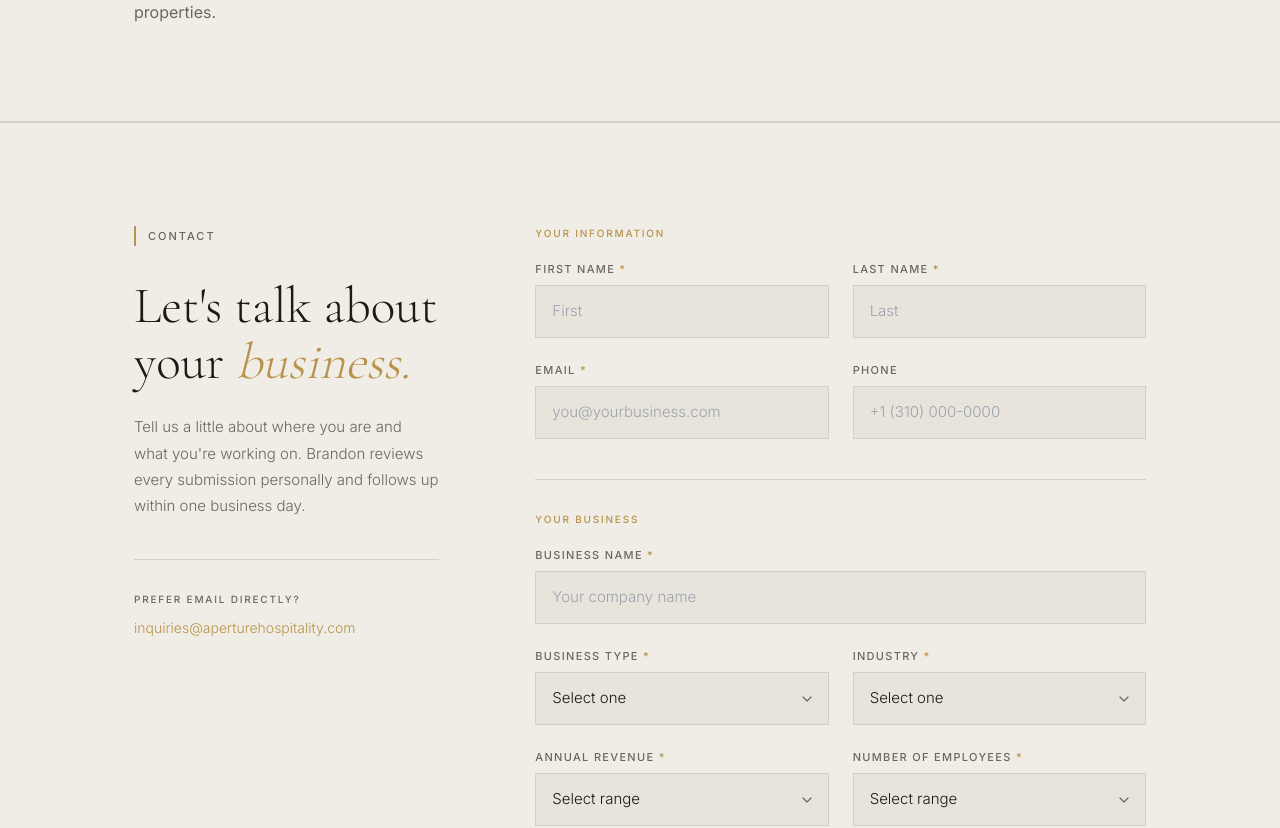
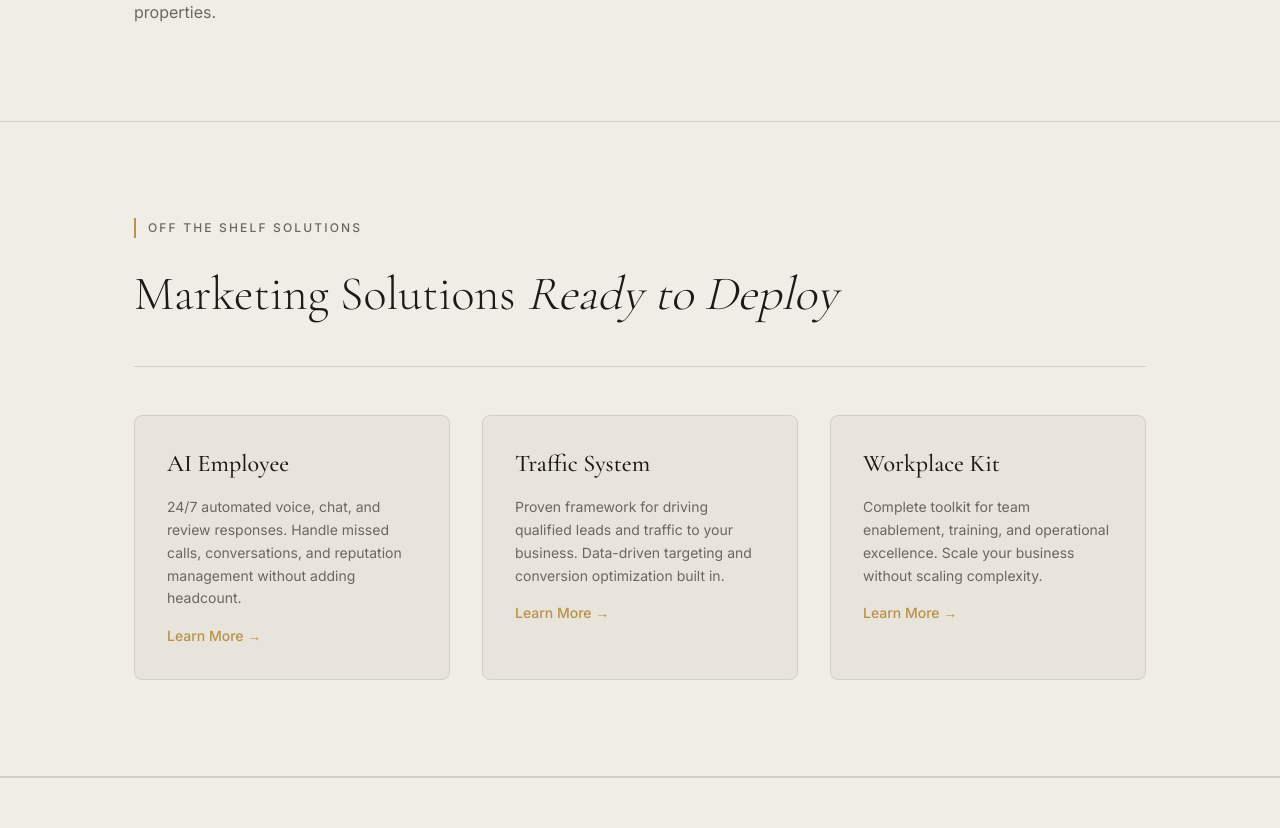
Before and after one commit to letsnavigatebmw/aperture-hospitality, a Next.js app: page / in a window 1280 px wide. Shown: the part 3820-4648 px from the top of the page. Built offline with nearby package versions, Linux system fonts and the light colour scheme.

Commit message:
Add 'Off the Shelf Solutions' section to homepage with 3 solution cards

```diff
--- a/app/page.tsx
+++ b/app/page.tsx
@@ -272,6 +272,55 @@ export default function Home() {
         </div>
       </div>
 
+      {/* OFF THE SHELF SOLUTIONS */}
+      <section className="border-b border-rule">
+        <div className="container-max py-16 md:py-24">
+          <div className="mb-12">
+            <div className="section-label">Off The Shelf Solutions</div>
+            <h2 className="font-display text-4xl md:text-5xl font-light mb-6 text-ink">
+              Marketing Solutions <em className="italic">Ready to Deploy</em>
+            </h2>
+          </div>
+
+          <div className="w-full h-px bg-rule mb-12" />
+
+          <div className="grid md:grid-cols-3 gap-8">
+            {/* Solution 1: AI Employee */}
+            <div className="space-y-4 p-8 border border-rule rounded-lg bg-parchment-dark hover:border-brass transition-all">
+              <h3 className="font-display text-2xl font-medium text-ink">AI Employee</h3>
+              <p className="text-sm text-muted leading-relaxed">
+                24/7 automated voice, chat, and review responses. Handle missed calls, conversations, and reputation management without adding headcount.
+              </p>
+              <a href="/ai-solutions" className="text-brass font-medium text-sm hover:text-brass-dim transition-colors inline-block">
+                Learn More →
+              </a>
+            </div>
+
+            {/* Solution 2: Traffic System */}
+            <div className="space-y-4 p-8 border border-rule rounded-lg bg-parchment-dark hover:border-brass transition-all">
+              <h3 className="font-display text-2xl font-medium text-ink">Traffic System</h3>
+              <p className="text-sm text-muted leading-relaxed">
+                Proven framework for driving qualified leads and traffic to your business. Data-driven targeting and conversion optimization built in.
+              </p>
+              <a href="/data-intelligence" className="text-brass font-medium text-sm hover:text-brass-dim transition-colors inline-block">
+                Learn More →
+              </a>
+            </div>
+
+            {/* Solution 3: Workplace Kit */}
+            <div className="space-y-4 p-8 border border-rule rounded-lg bg-parchment-dark hover:border-brass transition-all">
+              <h3 className="font-display text-2xl font-medium text-ink">Workplace Kit</h3>
+              <p className="text-sm text-muted leading-relaxed">
+                Complete toolkit for team enablement, training, and operational excellence. Scale your business without scaling complexity.
+              </p>
+              <a href="/contact" className="text-brass font-medium text-sm hover:text-brass-dim transition-colors inline-block">
+                Learn More →
+              </a>
+            </div>
+          </div>
+        </div>
+      </section>
+
       {/* CONTACT FORM */}
       <IntakeForm />
 
```
